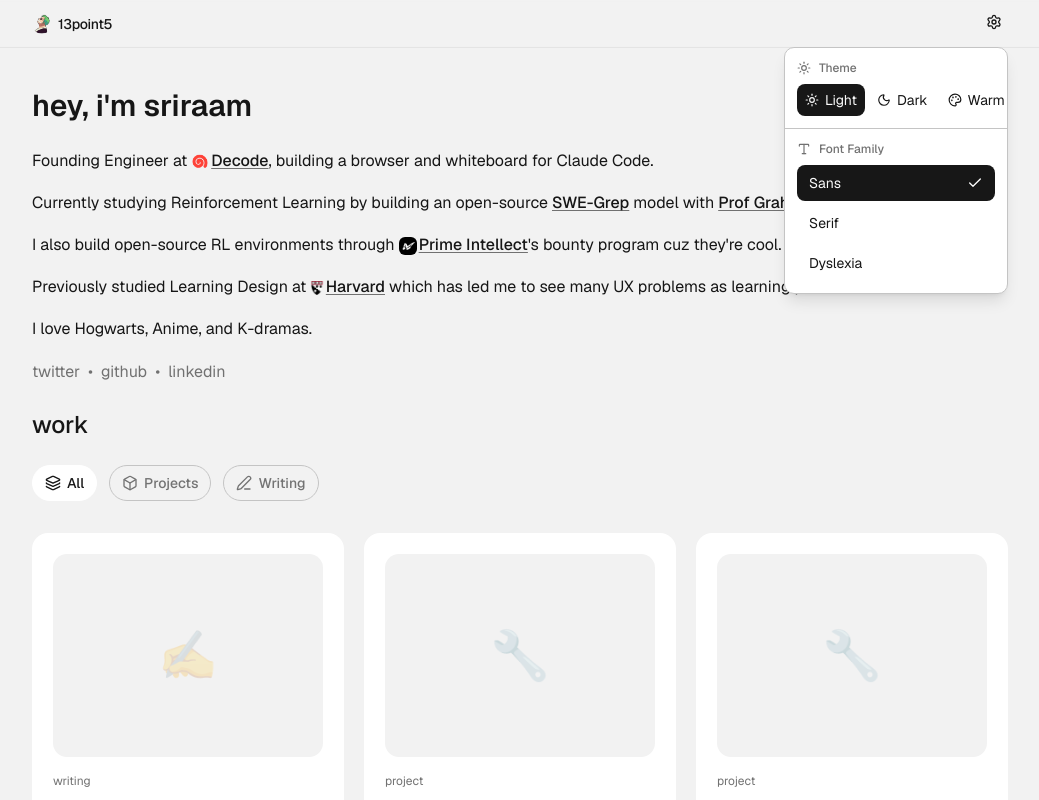
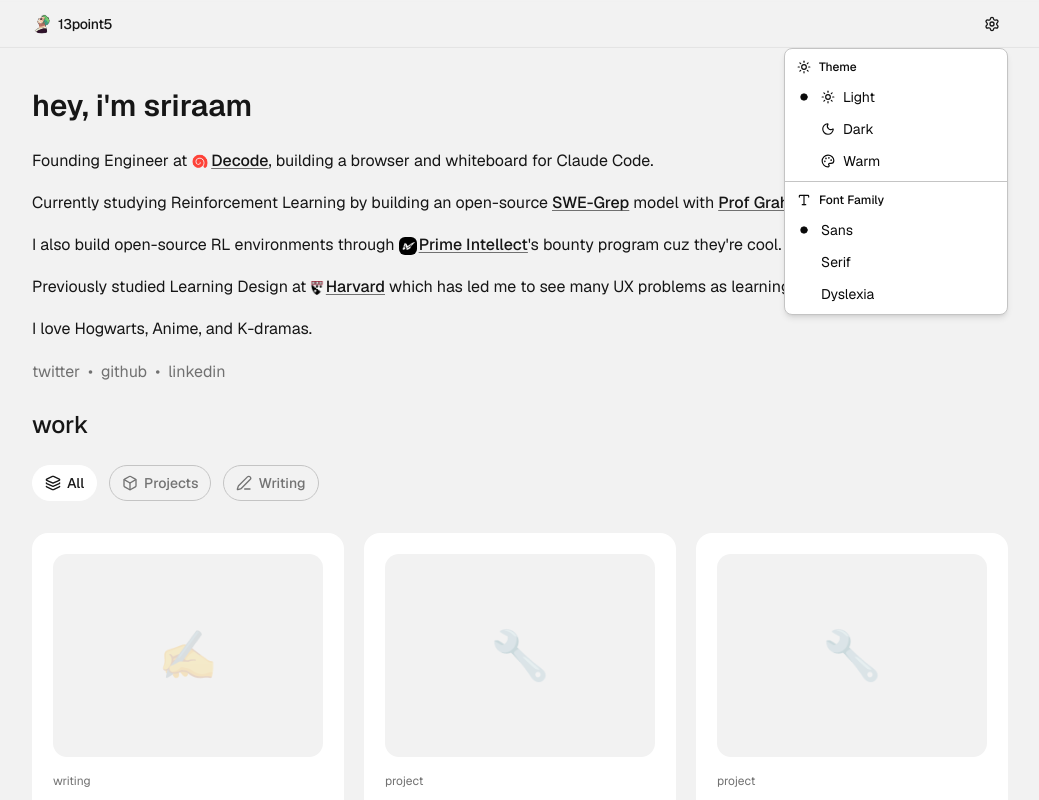
Before and after one commit to 13point5/blog, a Next.js app: page / in a window 1280 px wide. Both pictures are taken after a click on the button "Settings". Shown: the top 800 px of the page, without its empty margins (120-1159 px from the left). Built offline with nearby package versions, Linux system fonts and the light colour scheme.

Commit message:
use shadcn dropdown for settings menu

```diff
--- a/app/components/settings-dropdown.tsx
+++ b/app/components/settings-dropdown.tsx
@@ -1,27 +1,24 @@
 "use client";
 
-import { useState, useRef, useEffect } from "react";
-import { Settings, Sun, Moon, Palette, Type, Check } from "lucide-react";
+import { Settings, Sun, Moon, Palette, Type } from "lucide-react";
 import { useTheme } from "../providers/theme-provider";
+import { Button } from "@/components/ui/button";
+import {
+  DropdownMenu,
+  DropdownMenuContent,
+  DropdownMenuGroup,
+  DropdownMenuLabel,
+  DropdownMenuRadioGroup,
+  DropdownMenuRadioItem,
+  DropdownMenuSeparator,
+  DropdownMenuTrigger,
+} from "@/components/ui/dropdown-menu";
+
+type Theme = "light" | "dark" | "warm";
+type FontFamily = "sans" | "serif" | "dyslexia";
 
 export function SettingsDropdown() {
-  const [isOpen, setIsOpen] = useState(false);
-  const dropdownRef = useRef<HTMLDivElement>(null);
   const { theme, setTheme, fontFamily, setFontFamily } = useTheme();
-
-  useEffect(() => {
-    function handleClickOutside(event: MouseEvent) {
-      if (
-        dropdownRef.current &&
-        !dropdownRef.current.contains(event.target as Node)
-      ) {
-        setIsOpen(false);
-      }
-    }
-
-    document.addEventListener("mousedown", handleClickOutside);
-    return () => document.removeEventListener("mousedown", handleClickOutside);
-  }, []);
 
   const themes = [
     { value: "light", label: "Light", icon: Sun },
@@ -36,59 +33,55 @@ export function SettingsDropdown() {
   ] as const;
 
   return (
-    <div className="relative" ref={dropdownRef}>
-      <button
-        onClick={() => setIsOpen(!isOpen)}
-        className="p-1.5 rounded-md hover:bg-accent transition-colors"
+    <DropdownMenu>
+      <DropdownMenuTrigger asChild>
+        <Button
+          variant="ghost"
+          size="icon-sm"
+          className="p-1.5 rounded-md"
           aria-label="Settings"
         >
           <Settings className="size-4" />
-      </button>
-
-      {isOpen && (
-        <div className="absolute right-0 top-full mt-2 w-56 bg-background-card border border-border rounded-lg shadow-lg overflow-hidden z-50">
-          {/* Theme Section */}
-          <div className="p-3 border-b border-border">
-            <div className="flex items-center gap-2 text-xs font-medium text-foreground-muted mb-2">
+        </Button>
+      </DropdownMenuTrigger>
+      <DropdownMenuContent className="w-56" align="end" sideOffset={8}>
+        <DropdownMenuGroup>
+          <DropdownMenuLabel className="flex items-center gap-2 text-xs font-medium">
             <Sun className="size-3.5" />
             Theme
-            </div>
-            <div className="flex gap-1">
+          </DropdownMenuLabel>
+          <DropdownMenuRadioGroup
+            value={theme}
+            onValueChange={(value) => setTheme(value as Theme)}
+          >
             {themes.map(({ value, label, icon: Icon }) => (
-                <button
+              <DropdownMenuRadioItem
                 key={value}
-                  onClick={() => setTheme(value)}
-                  className={`flex-1 flex items-center justify-center gap-1.5 px-2 py-1.5 rounded-md text-sm transition-colors ${
-                    theme === value
-                      ? "bg-primary text-primary-foreground"
-                      : "hover:bg-accent"
-                  }`}
+                value={value}
+                className="flex items-center gap-2"
               >
                 <Icon className="size-3.5" />
-                  <span className="hidden sm:inline">{label}</span>
-                </button>
+                {label}
+              </DropdownMenuRadioItem>
             ))}
-            </div>
-          </div>
+          </DropdownMenuRadioGroup>
+        </DropdownMenuGroup>
 
-          {/* Font Section */}
-          <div className="p-3">
-            <div className="flex items-center gap-2 text-xs font-medium text-foreground-muted mb-2">
+        <DropdownMenuSeparator />
+
+        <DropdownMenuGroup>
+          <DropdownMenuLabel className="flex items-center gap-2 text-xs font-medium">
             <Type className="size-3.5" />
             Font Family
-            </div>
-            <div className="space-y-1">
+          </DropdownMenuLabel>
+          <DropdownMenuRadioGroup
+            value={fontFamily}
+            onValueChange={(value) => setFontFamily(value as FontFamily)}
+          >
             {fonts.map(({ value, label }) => (
-                <button
+              <DropdownMenuRadioItem
                 key={value}
-                  onClick={() => setFontFamily(value)}
-                  className={`w-full flex items-center justify-between px-3 py-2 rounded-md text-sm transition-colors ${
-                    fontFamily === value
-                      ? "bg-primary text-primary-foreground"
-                      : "hover:bg-accent"
-                  }`}
-                >
-                  <span
+                value={value}
                 className={
                   value === "dyslexia"
                     ? "font-dyslexia"
@@ -98,14 +91,11 @@ export function SettingsDropdown() {
                 }
               >
                 {label}
-                  </span>
-                  {fontFamily === value && <Check className="size-4" />}
-                </button>
+              </DropdownMenuRadioItem>
             ))}
-            </div>
-          </div>
-        </div>
-      )}
-    </div>
+          </DropdownMenuRadioGroup>
+        </DropdownMenuGroup>
+      </DropdownMenuContent>
+    </DropdownMenu>
   );
 }
--- /dev/null
+++ b/components/ui/dropdown-menu.tsx
@@ -0,0 +1,257 @@
+"use client"
+
+import * as React from "react"
+import * as DropdownMenuPrimitive from "@radix-ui/react-dropdown-menu"
+import { CheckIcon, ChevronRightIcon, CircleIcon } from "lucide-react"
+
+import { cn } from "@/lib/utils"
+
+function DropdownMenu({
+  ...props
+}: React.ComponentProps<typeof DropdownMenuPrimitive.Root>) {
+  return <DropdownMenuPrimitive.Root data-slot="dropdown-menu" {...props} />
+}
+
+function DropdownMenuPortal({
+  ...props
+}: React.ComponentProps<typeof DropdownMenuPrimitive.Portal>) {
+  return (
+    <DropdownMenuPrimitive.Portal data-slot="dropdown-menu-portal" {...props} />
+  )
+}
+
+function DropdownMenuTrigger({
+  ...props
+}: React.ComponentProps<typeof DropdownMenuPrimitive.Trigger>) {
+  return (
+    <DropdownMenuPrimitive.Trigger
+      data-slot="dropdown-menu-trigger"
+      {...props}
+    />
+  )
+}
+
+function DropdownMenuContent({
+  className,
+  sideOffset = 4,
+  ...props
+}: React.ComponentProps<typeof DropdownMenuPrimitive.Content>) {
+  return (
+    <DropdownMenuPrimitive.Portal>
+      <DropdownMenuPrimitive.Content
+        data-slot="dropdown-menu-content"
+        sideOffset={sideOffset}
+        className={cn(
+          "bg-popover text-popover-foreground data-[state=open]:animate-in data-[state=closed]:animate-out data-[state=closed]:fade-out-0 data-[state=open]:fade-in-0 data-[state=closed]:zoom-out-95 data-[state=open]:zoom-in-95 data-[side=bottom]:slide-in-from-top-2 data-[side=left]:slide-in-from-right-2 data-[side=right]:slide-in-from-left-2 data-[side=top]:slide-in-from-bottom-2 z-50 max-h-(--radix-dropdown-menu-content-available-height) min-w-[8rem] origin-(--radix-dropdown-menu-content-transform-origin) overflow-x-hidden overflow-y-auto rounded-md border p-1 shadow-md",
+          className
+        )}
+        {...props}
+      />
+    </DropdownMenuPrimitive.Portal>
+  )
+}
+
+function DropdownMenuGroup({
+  ...props
+}: React.ComponentProps<typeof DropdownMenuPrimitive.Group>) {
+  return (
+    <DropdownMenuPrimitive.Group data-slot="dropdown-menu-group" {...props} />
+  )
+}
+
+function DropdownMenuItem({
+  className,
+  inset,
+  variant = "default",
+  ...props
+}: React.ComponentProps<typeof DropdownMenuPrimitive.Item> & {
+  inset?: boolean
+  variant?: "default" | "destructive"
+}) {
+  return (
+    <DropdownMenuPrimitive.Item
+      data-slot="dropdown-menu-item"
+      data-inset={inset}
+      data-variant={variant}
+      className={cn(
+        "focus:bg-accent focus:text-accent-foreground data-[variant=destructive]:text-destructive data-[variant=destructive]:focus:bg-destructive/10 dark:data-[variant=destructive]:focus:bg-destructive/20 data-[variant=destructive]:focus:text-destructive data-[variant=destructive]:*:[svg]:!text-destructive [&_svg:not([class*='text-'])]:text-muted-foreground relative flex cursor-default items-center gap-2 rounded-sm px-2 py-1.5 text-sm outline-hidden select-none data-[disabled]:pointer-events-none data-[disabled]:opacity-50 data-[inset]:pl-8 [&_svg]:pointer-events-none [&_svg]:shrink-0 [&_svg:not([class*='size-'])]:size-4",
+        className
+      )}
+      {...props}
+    />
+  )
+}
+
+function DropdownMenuCheckboxItem({
+  className,
+  children,
+  checked,
+  ...props
+}: React.ComponentProps<typeof DropdownMenuPrimitive.CheckboxItem>) {
+  return (
+    <DropdownMenuPrimitive.CheckboxItem
+      data-slot="dropdown-menu-checkbox-item"
+      className={cn(
+        "focus:bg-accent focus:text-accent-foreground relative flex cursor-default items-center gap-2 rounded-sm py-1.5 pr-2 pl-8 text-sm outline-hidden select-none data-[disabled]:pointer-events-none data-[disabled]:opacity-50 [&_svg]:pointer-events-none [&_svg]:shrink-0 [&_svg:not([class*='size-'])]:size-4",
+        className
+      )}
+      checked={checked}
+      {...props}
+    >
+      <span className="pointer-events-none absolute left-2 flex size-3.5 items-center justify-center">
+        <DropdownMenuPrimitive.ItemIndicator>
+          <CheckIcon className="size-4" />
+        </DropdownMenuPrimitive.ItemIndicator>
+      </span>
+      {children}
+    </DropdownMenuPrimitive.CheckboxItem>
+  )
+}
+
+function DropdownMenuRadioGroup({
+  ...props
+}: React.ComponentProps<typeof DropdownMenuPrimitive.RadioGroup>) {
+  return (
+    <DropdownMenuPrimitive.RadioGroup
+      data-slot="dropdown-menu-radio-group"
+      {...props}
+    />
+  )
+}
+
+function DropdownMenuRadioItem({
+  className,
+  children,
+  ...props
+}: React.ComponentProps<typeof DropdownMenuPrimitive.RadioItem>) {
+  return (
+    <DropdownMenuPrimitive.RadioItem
+      data-slot="dropdown-menu-radio-item"
+      className={cn(
+        "focus:bg-accent focus:text-accent-foreground relative flex cursor-default items-center gap-2 rounded-sm py-1.5 pr-2 pl-8 text-sm outline-hidden select-none data-[disabled]:pointer-events-none data-[disabled]:opacity-50 [&_svg]:pointer-events-none [&_svg]:shrink-0 [&_svg:not([class*='size-'])]:size-4",
+        className
+      )}
+      {...props}
+    >
+      <span className="pointer-events-none absolute left-2 flex size-3.5 items-center justify-center">
+        <DropdownMenuPrimitive.ItemIndicator>
+          <CircleIcon className="size-2 fill-current" />
+        </DropdownMenuPrimitive.ItemIndicator>
+      </span>
+      {children}
+    </DropdownMenuPrimitive.RadioItem>
+  )
+}
+
+function DropdownMenuLabel({
+  className,
+  inset,
+  ...props
+}: React.ComponentProps<typeof DropdownMenuPrimitive.Label> & {
+  inset?: boolean
+}) {
+  return (
+    <DropdownMenuPrimitive.Label
+      data-slot="dropdown-menu-label"
+      data-inset={inset}
+      className={cn(
+        "px-2 py-1.5 text-sm font-medium data-[inset]:pl-8",
+        className
+      )}
+      {...props}
+    />
+  )
+}
+
+function DropdownMenuSeparator({
+  className,
+  ...props
+}: React.ComponentProps<typeof DropdownMenuPrimitive.Separator>) {
+  return (
+    <DropdownMenuPrimitive.Separator
+      data-slot="dropdown-menu-separator"
+      className={cn("bg-border -mx-1 my-1 h-px", className)}
+      {...props}
+    />
+  )
+}
+
+function DropdownMenuShortcut({
+  className,
+  ...props
+}: React.ComponentProps<"span">) {
+  return (
+    <span
+      data-slot="dropdown-menu-shortcut"
+      className={cn(
+        "text-muted-foreground ml-auto text-xs tracking-widest",
+        className
+      )}
+      {...props}
+    />
+  )
+}
+
+function DropdownMenuSub({
+  ...props
+}: React.ComponentProps<typeof DropdownMenuPrimitive.Sub>) {
+  return <DropdownMenuPrimitive.Sub data-slot="dropdown-menu-sub" {...props} />
+}
+
+function DropdownMenuSubTrigger({
+  className,
+  inset,
+  children,
+  ...props
+}: React.ComponentProps<typeof DropdownMenuPrimitive.SubTrigger> & {
+  inset?: boolean
+}) {
+  return (
+    <DropdownMenuPrimitive.SubTrigger
+      data-slot="dropdown-menu-sub-trigger"
+      data-inset={inset}
+      className={cn(
+        "focus:bg-accent focus:text-accent-foreground data-[state=open]:bg-accent data-[state=open]:text-accent-foreground [&_svg:not([class*='text-'])]:text-muted-foreground flex cursor-default items-center gap-2 rounded-sm px-2 py-1.5 text-sm outline-hidden select-none data-[inset]:pl-8 [&_svg]:pointer-events-none [&_svg]:shrink-0 [&_svg:not([class*='size-'])]:size-4",
+        className
+      )}
+      {...props}
+    >
+      {children}
+      <ChevronRightIcon className="ml-auto size-4" />
+    </DropdownMenuPrimitive.SubTrigger>
+  )
+}
+
+function DropdownMenuSubContent({
+  className,
+  ...props
+}: React.ComponentProps<typeof DropdownMenuPrimitive.SubContent>) {
+  return (
+    <DropdownMenuPrimitive.SubContent
+      data-slot="dropdown-menu-sub-content"
+      className={cn(
+        "bg-popover text-popover-foreground data-[state=open]:animate-in data-[state=closed]:animate-out data-[state=closed]:fade-out-0 data-[state=open]:fade-in-0 data-[state=closed]:zoom-out-95 data-[state=open]:zoom-in-95 data-[side=bottom]:slide-in-from-top-2 data-[side=left]:slide-in-from-right-2 data-[side=right]:slide-in-from-left-2 data-[side=top]:slide-in-from-bottom-2 z-50 min-w-[8rem] origin-(--radix-dropdown-menu-content-transform-origin) overflow-hidden rounded-md border p-1 shadow-lg",
+        className
+      )}
+      {...props}
+    />
+  )
+}
+
+export {
+  DropdownMenu,
+  DropdownMenuPortal,
+  DropdownMenuTrigger,
+  DropdownMenuContent,
+  DropdownMenuGroup,
+  DropdownMenuLabel,
+  DropdownMenuItem,
+  DropdownMenuCheckboxItem,
+  DropdownMenuRadioGroup,
+  DropdownMenuRadioItem,
+  DropdownMenuSeparator,
+  DropdownMenuShortcut,
+  DropdownMenuSub,
+  DropdownMenuSubTrigger,
+  DropdownMenuSubContent,
+}
--- a/package.json
+++ b/package.json
@@ -12,6 +12,7 @@
     "@mdx-js/loader": "^3.1.1",
     "@mdx-js/react": "^3.1.1",
     "@next/mdx": "^16.0.10",
+    "@radix-ui/react-dropdown-menu": "^2.1.16",
     "@radix-ui/react-slot": "^1.2.4",
     "@types/mdx": "^2.0.13",
     "class-variance-authority": "^0.7.1",
@@ -32,6 +33,7 @@
     "@types/react-dom": "^19",
     "eslint": "^9",
     "eslint-config-next": "16.0.10",
+    "shadcn": "^3.6.2",
     "tailwindcss": "^4",
     "tw-animate-css": "^1.4.0",
     "typescript": "^5"
```
Also changed, not shown: .cursor/mcp.json (added), 1 other file (tests, documents, lock files or other folders). Lines whose indentation alone changed are shown as unchanged.
